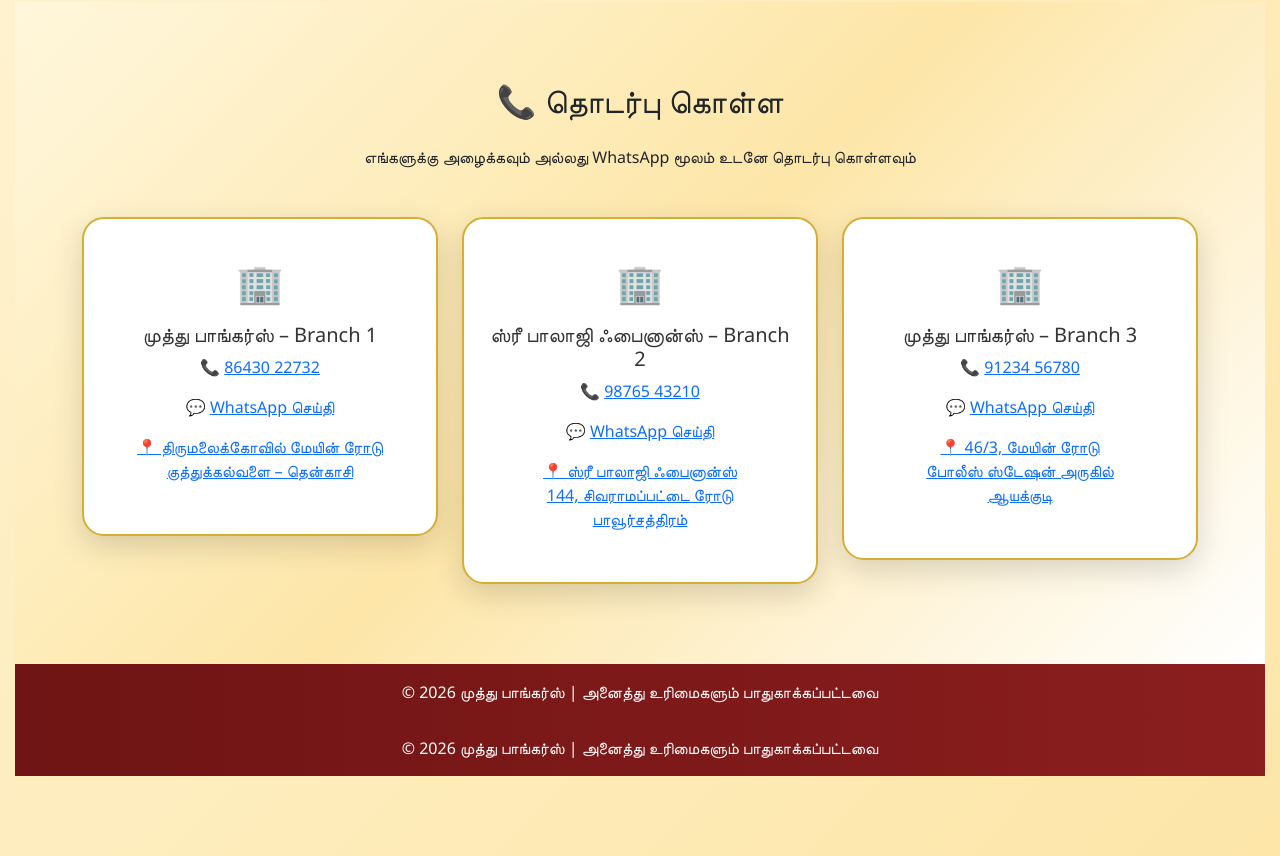
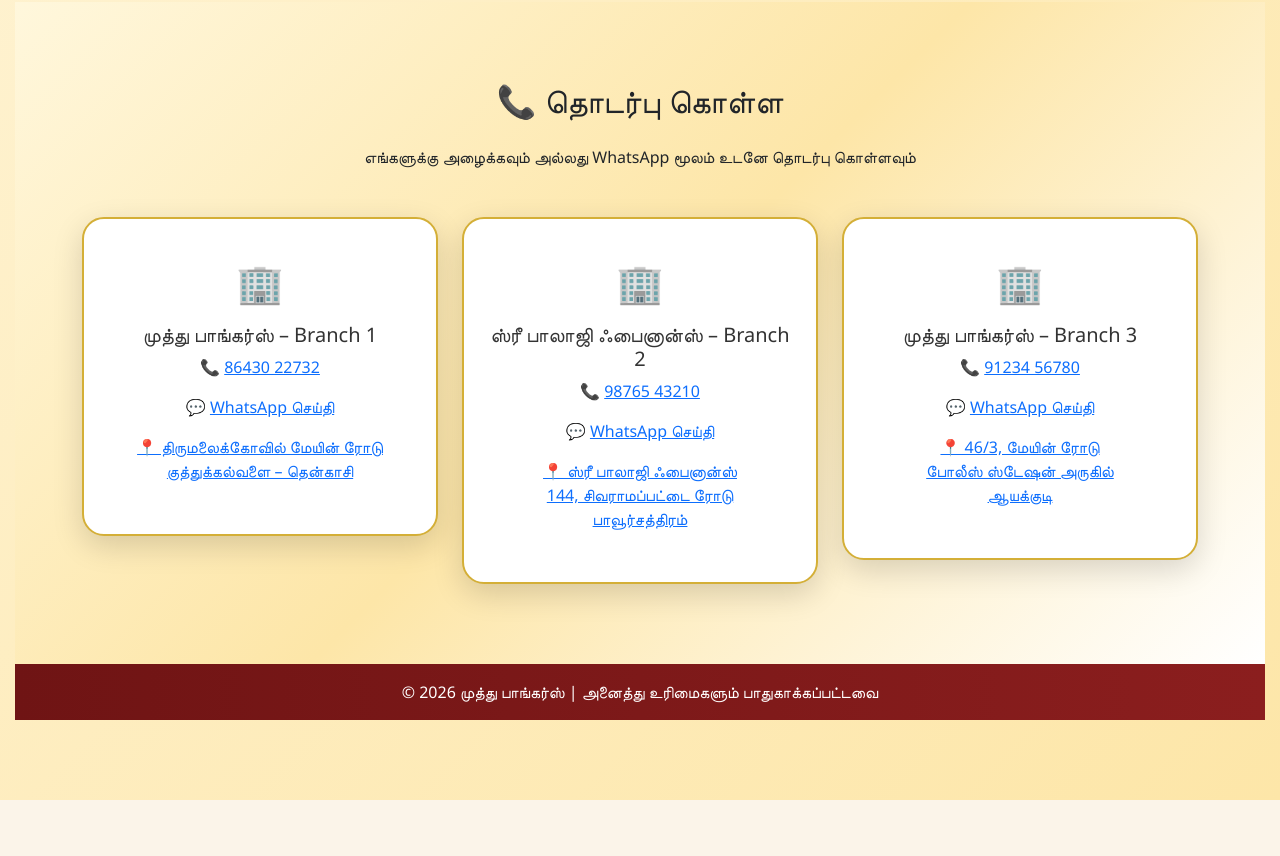
Before and after one commit to kanimurugan123/muthu-bankers-pawnshop, a plain HTML site: page index.html in a window 1280 px wide. Shown: the part 2336-3192 px from the top of the page. After the commit the page ends 3136 px from the top, so only its background shows below. Drawn offline with nearby package versions, Linux system fonts and the light colour scheme; no server answers; a web font is replaced by a local one.

```diff
--- a/index.html
+++ b/index.html
@@ -310,9 +310,6 @@
 
 
 
-<footer class="bg-dark text-white text-center p-3 m-0">
-  © 2026 முத்து பாங்கர்ஸ் | அனைத்து உரிமைகளும் பாதுகாக்கப்பட்டவை
-</footer>
 
 
 
```
